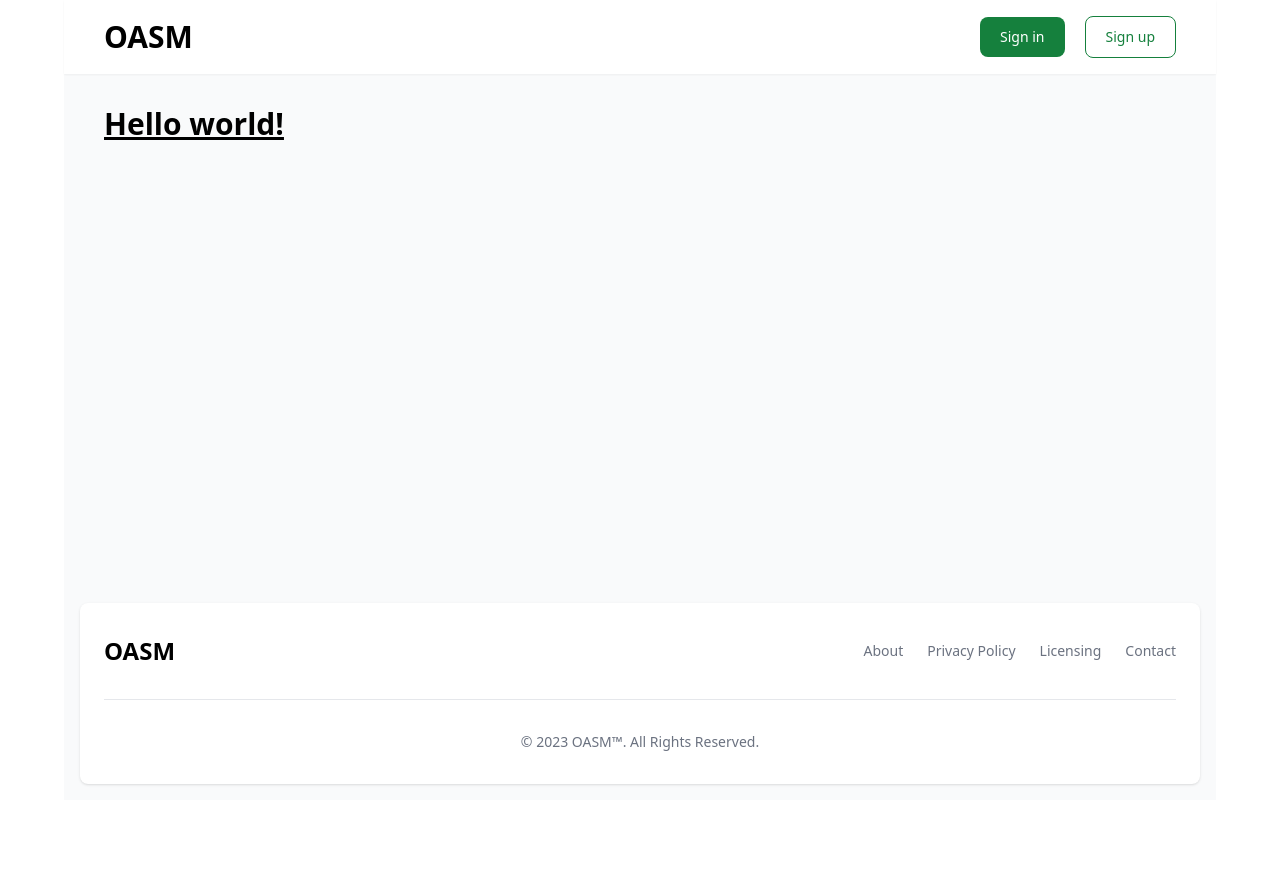
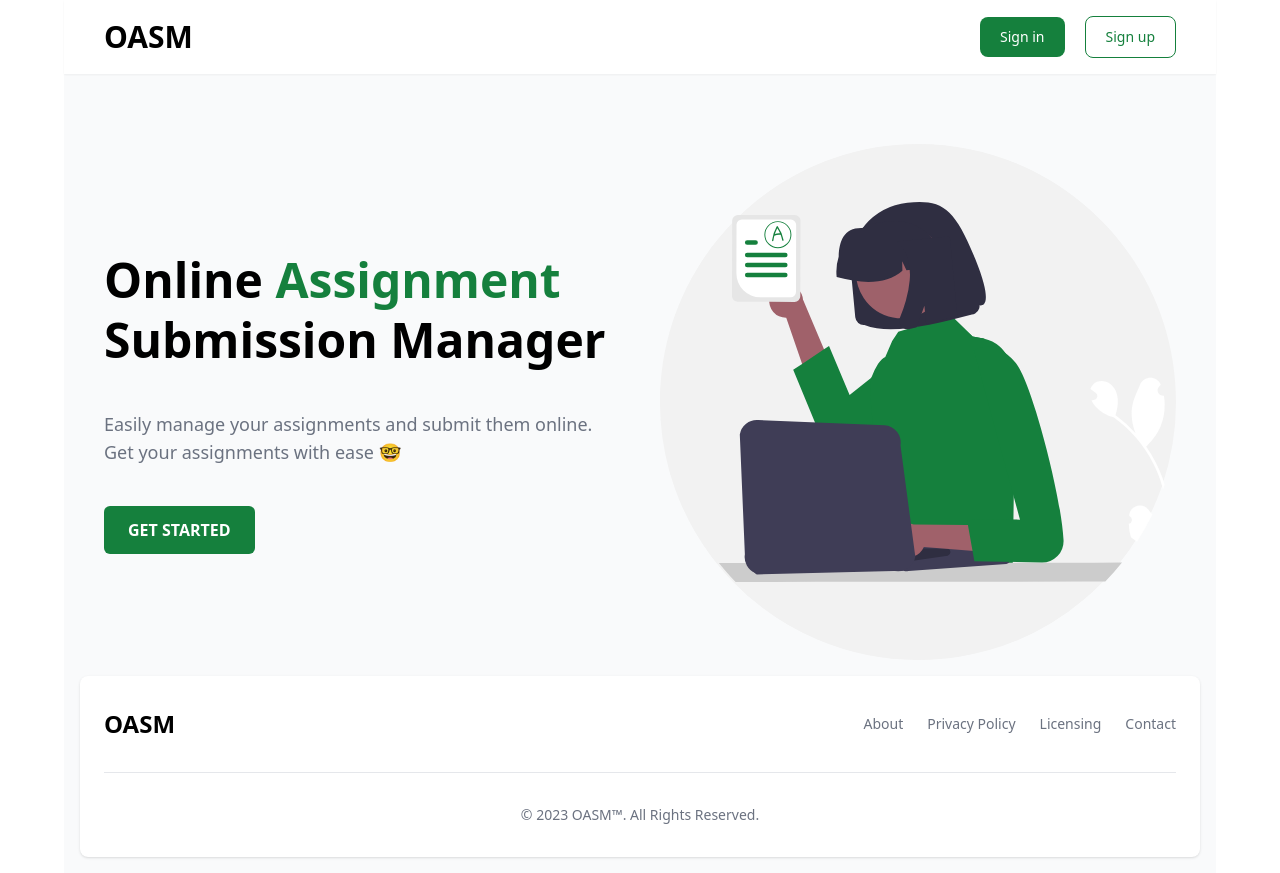
Before and after one commit to oasm-project/oasm-frontend, a Next.js app: page / in a window 1280 px wide. Before the commit the page ends 800 px from the top, so only its background shows below. Built offline with nearby package versions, Linux system fonts and the light colour scheme.

Commit message:
update content

```diff
--- a/components/Layout/MainLayout.tsx
+++ b/components/Layout/MainLayout.tsx
@@ -8,12 +8,9 @@ type Props = {
 
 function MainLayout({ children }: Props) {
     return (
-        <div className="max-w-6xl mx-auto flex flex-col min-h-screen bg-gray-50">
+        <div className="max-w-6xl mx-auto flex flex-col min-h-screen bg-gray-50 relative">
             <Navbar />
-            <main className="w-full px-5 md:px-10 flex-1">
-                <div className="py-8">{children}</div>
-            </main>
-
+            {children}
             <Footer />
         </div>
     );
--- a/components/Navbar.tsx
+++ b/components/Navbar.tsx
@@ -4,7 +4,7 @@ type Props = {};
 
 function Navbar({}: Props) {
     return (
-        <nav className="flex justify-between items-center py-4 px-5 md:px-10 shadow-sm bg-white">
+        <nav className="flex justify-between items-center py-4 px-5 md:px-10 shadow-sm bg-white absolute top-0 w-full mx-auto z-10">
             <h1 className="text-3xl font-bold">OASM</h1>
 
             <div className="space-x-5">
--- a/pages/index.tsx
+++ b/pages/index.tsx
@@ -1,11 +1,28 @@
 import { MainLayout } from "@/components/Layout";
+import Image from "next/image";
 import React from "react";
 
 function Home() {
     return (
         <MainLayout>
-            <div className="">
-                <h1 className="text-3xl font-bold underline">Hello world!</h1>
+            <div className="px-5 md:px-10 pt-36">
+                <div className="grid grid-cols-2 gap-10">
+                    <div className="space-y-10 flex flex-col justify-center items-start">
+                        <h1 className="text-5xl font-bold leading-tight">
+                            Online <span className="text-green-700">Assignment</span> Submission Manager
+                        </h1>
+
+                        <p className="mt-4 text-lg text-gray-500">Easily manage your assignments and submit them online. Get your assignments with ease 🤓</p>
+
+                        <button className="mt-4 px-6 py-3 bg-green-700 text-white rounded-md font-semibold">GET STARTED</button>
+                    </div>
+
+                    <div className="w-full h-full flex justify-center items-center">
+                        <div className="relative w-full aspect-square">
+                            <Image src="/assets/images/hero1.svg" alt="hero image" fill />
+                        </div>
+                    </div>
+                </div>
             </div>
         </MainLayout>
     );
```
